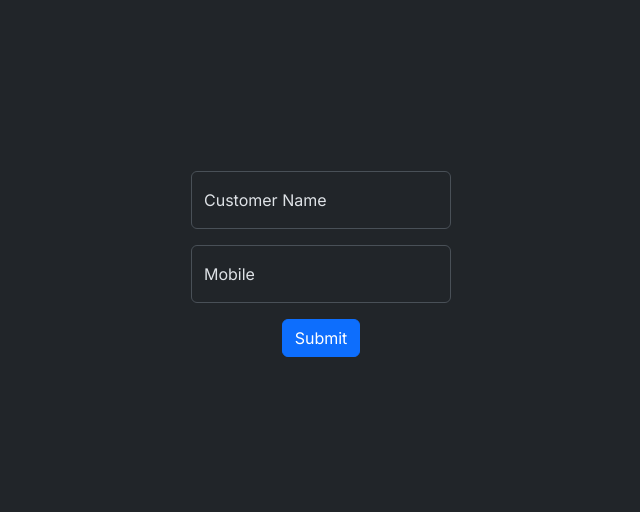
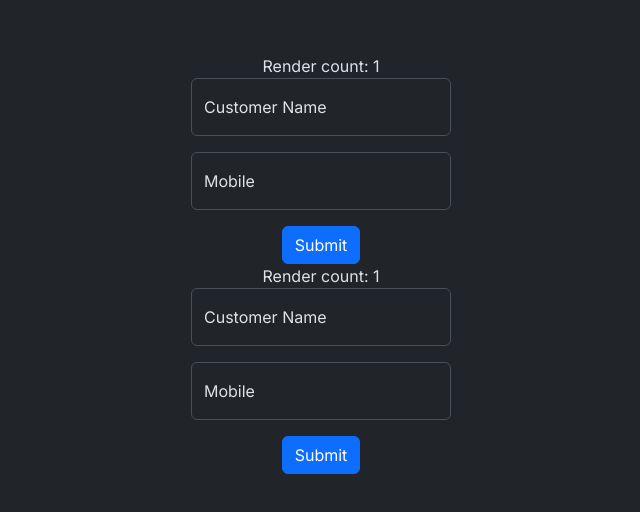
Before and after one commit to skrtz/food-delivery-form, a React (Vite) app: page / in a window 1280 px wide. Shown: the part 136-648 px from the top of the page, without its empty margins (319-959 px from the left). Built offline with nearby package versions, Linux system fonts and the light colour scheme.

Commit message:
use render count to view performance gain RHF vs normal form

```diff
--- a/src/App.tsx
+++ b/src/App.tsx
@@ -1,5 +1,6 @@
 import './App.css'
 import { FoodDeliveryForm } from './components/FoodDeliveryForm'
+import { TypicalForm } from './components/TypicalForm'
 
 function App() {
 
@@ -9,6 +10,7 @@ function App() {
         <div className="mx-5">
           <div>
             <FoodDeliveryForm />
+            <TypicalForm />
           </div>
         </div>
       </div>
--- a/src/components/FoodDeliveryForm.tsx
+++ b/src/components/FoodDeliveryForm.tsx
@@ -1,9 +1,12 @@
 import { useForm } from 'react-hook-form'
+import { getRenderCount } from '../utils/getRenderCount';
 
 type FoodDeliveryFormType = {
     customerName: string,
     mobile: string,
 }
+
+const RenderCount = getRenderCount();
 
 export const FoodDeliveryForm = () => {
     const { register, handleSubmit } = useForm<FoodDeliveryFormType>();
@@ -14,6 +17,7 @@ export const FoodDeliveryForm = () => {
 
     return (
         <form autoComplete='off' onSubmit={handleSubmit(onSubmit)}>
+            <RenderCount />
             <div className="form-floating mb-3">
                 <input
                     type="text"
--- a/src/components/TypicalForm.tsx
+++ b/src/components/TypicalForm.tsx
@@ -1,4 +1,5 @@
 import React from 'react'
+import { getRenderCount } from '../utils/getRenderCount';
 
 type FoodDeliveryFormType = {
     customerName: string,
@@ -10,7 +11,9 @@ type FoodDeliveryFormErrorType = {
     mobile: string,
 }
 
-export const FoodDeliveryForm = () => {
+const RenderCount = getRenderCount();
+
+export const TypicalForm = () => {
     const [values, setValues] = React.useState<FoodDeliveryFormType>({
         customerName: '',
         mobile: '',
@@ -63,6 +66,7 @@ export const FoodDeliveryForm = () => {
 
     return (
         <form autoComplete='off' onSubmit={onSubmit}>
+            <RenderCount />
             <div className="form-floating mb-3">
                 <input
                     type="text"
--- /dev/null
+++ b/src/utils/getRenderCount.tsx
@@ -0,0 +1,8 @@
+export const getRenderCount = () => {
+    let count = 0;
+
+    return () => {
+        count++;
+        return <div>Render count: {count / 2}</div> // divide by 2 to get the actual render count in strict mode
+    };
+}
```
